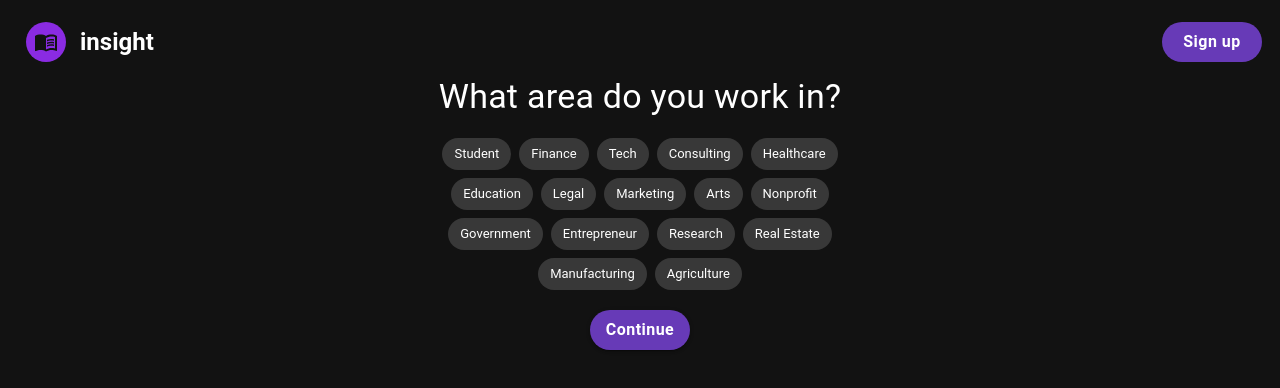
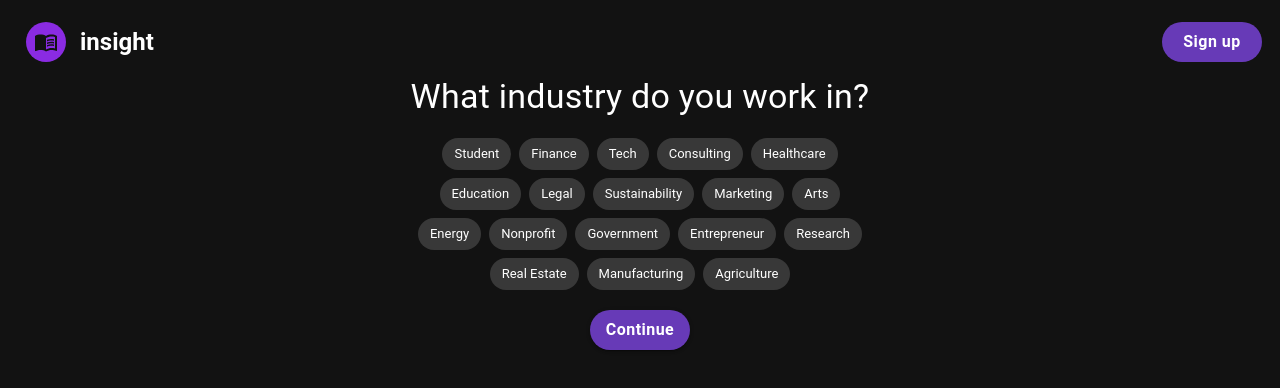
Before and after one commit to ramymiz/Newsletter-AI, a React (Create React App) app: page /preferences in a window 1280 px wide. Shown: the top 388 px of the page. Built offline with nearby package versions, Linux system fonts and the light colour scheme.

Commit message:
Added sustainability and environment

```diff
--- a/src/pages/PreferencesPage/PreferencesPage.js
+++ b/src/pages/PreferencesPage/PreferencesPage.js
@@ -1,10 +1,10 @@
 import React, { useState } from 'react';
 import { Button, Box } from '@mui/material';
-//import { styled } from '@mui/system';
+import { styled } from '@mui/system';
 import RoleSelection from './RoleSelection';
 import ProfessionalInterests from './ProfessionalInterests';
 import PurpleButton from '../../shared_components/Buttons/PurpleButton';
-//import ThumbUpThumbsDown from '../ArticlePage/Components/ThumbsUpDown';
+import ThumbUpThumbsDown from '../ArticlePage/components/ThumbsUpDown';
 
 export default function PreferencesPage() {
   const [selectedRoles, setSelectedRoles] = useState([]);
@@ -20,7 +20,7 @@ export default function PreferencesPage() {
   return (
     <div>
       {!showInterests ? (
-        <Box display="flex" flexDirection="column" alignItems="center" maxWidth="60%" margin="0 auto">
+        <Box display="flex" flexDirection="column" alignItems="center" maxWidth="65%" margin="0 auto">
           <RoleSelection selectedRoles={selectedRoles} onSelectRole={setSelectedRoles} />
           <Box display="flex" justifyContent="center" width="100%" gutterTop style={{ marginTop: '20px' }}>
             <PurpleButton variant="contained" color="primary" onClick={handleContinue}>
--- a/src/pages/PreferencesPage/ProfessionalInterests.js
+++ b/src/pages/PreferencesPage/ProfessionalInterests.js
@@ -11,8 +11,10 @@ const interests = {
     Healthcare: ['Nursing', 'Physician', 'Pharmacy', 'Dentistry', 'Physical Therapy', 'Occupational Therapy', 'Public Health', 'Health Administration'],
     Education: ['Teaching', 'School Administration', 'Counseling', 'Special Education', 'Curriculum Development', 'Educational Technology', 'Higher Education'],
     Legal: ['Corporate Law', 'Criminal Law', 'Family Law', 'Environmental Law', 'Intellectual Property Law', 'Labor Law', 'Immigration Law', 'Civil Rights Law'],
+    Sustainability: ['Environmental Policy', 'Climate Change Mitigation', 'Renewable Energy', 'Conservation Biology', 'Waste Management', 'Energy Efficiency', 'Sustainable Development',],
     Marketing: ['Digital Marketing', 'Brand Management', 'Market Research', 'Public Relations', 'Advertising', 'Content Marketing', 'SEO', 'Social Media Marketing'],
     Arts: ['Visual Arts', 'Performing Arts', 'Music', 'Film', 'Photography', 'Graphic Design', 'Fashion Design', 'Creative Writing'],
+    Energy: ['Renewable Energy', 'Oil & Gas Exploration', 'Oil & Gas Refining', 'Natural Gas Distribution', 'Energy Policy', 'Energy Efficiency', 'Energy Storage', 'Energy Engineering',],
     Nonprofit: ['Community Outreach', 'Fundraising', 'Program Development', 'Volunteer Management', 'Advocacy', 'Environmental Conservation', 'Humanitarian Aid'],
     Government: ['Public Administration', 'Policy Analysis', 'Urban Planning', 'Public Safety', 'Environmental Policy', 'Economic Development', 'Legislative Affairs'],
     Entrepreneur: ['Startup Development', 'Business Planning', 'Venture Capital', 'Product Development', 'Marketing Strategy', 'Innovation', 'E-commerce'],
--- a/src/pages/PreferencesPage/RoleSelection.js
+++ b/src/pages/PreferencesPage/RoleSelection.js
@@ -9,8 +9,10 @@ const roles = [
   'Healthcare',
   'Education',
   'Legal',
+  'Sustainability',
   'Marketing',
   'Arts',
+  'Energy',
   'Nonprofit',
   'Government',
   'Entrepreneur',
@@ -30,7 +32,7 @@ const RoleSelection = ({ selectedRoles, onSelectRole }) => {
   return (
     <Container>
       <Box display="flex" flexDirection="column" alignItems="center" spacing={2} margin="0 auto" maxWidth="60%">
-        <Typography variant="h4" gutterBottom style={{ marginBottom: '20px' }}>What area do you work in?</Typography>
+        <Typography variant="h4" gutterBottom style={{ marginBottom: '20px' }}>What industry do you work in?</Typography>
         <Box display="flex" gap={1} flexWrap="wrap" justifyContent="center">
           {roles.map((role) => (
             <Chip
```
